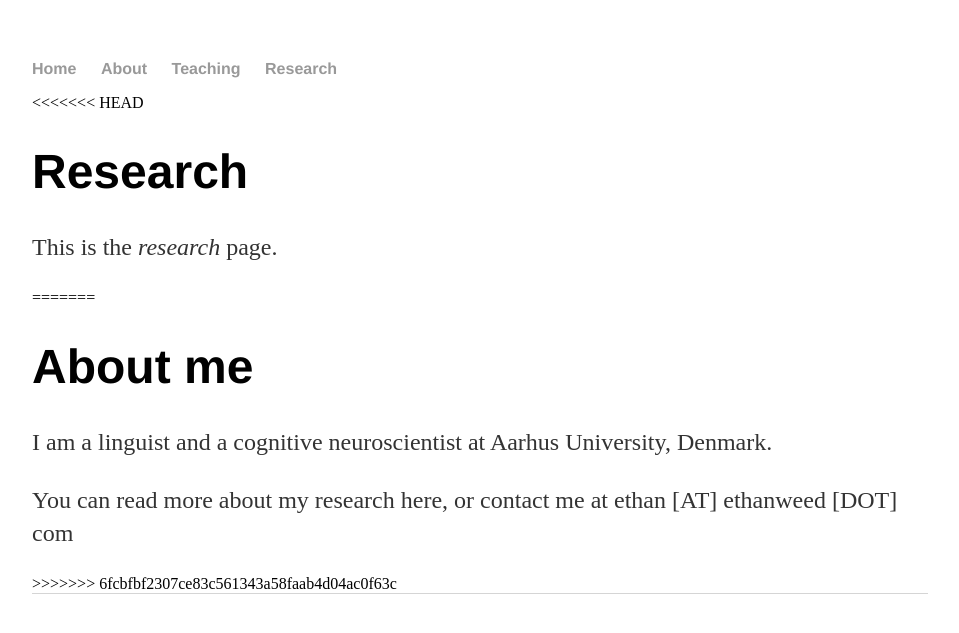
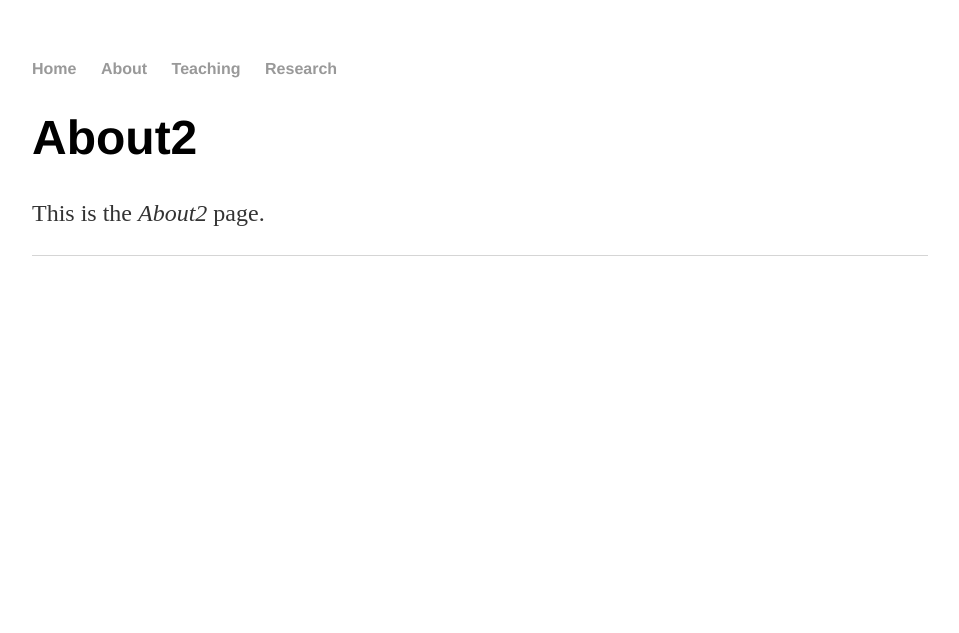
Before and after one commit to ethanweed/ethanweed.github.io, a Jekyll site: the page built from about/index.html, in a window 1280 px wide. Shown: the top 633 px of the page, without its empty margins (160-1119 px from the left). Built offline with Jekyll 4.4.1, drawn with Linux system fonts in a browser that asks for light colours.

Commit message:
reverted again

```diff
--- a/about/index.html
+++ b/about/index.html
@@ -1,15 +1,8 @@
 ---
 layout: default
-title: Research
+title: About2
 ---
 <div class="blurb">
-<<<<<<< HEAD
-	<h1>Research</h1>
-	<p>This is the <em> research </em> page. </p>
-=======
-  <h1>About me</h1>
-  <p>I am a linguist and a cognitive neuroscientist at Aarhus University, Denmark. </p>
-
-  <p>You can read more about my research here, or contact me at ethan [AT] ethanweed [DOT] com</p>
->>>>>>> 6fcbfbf2307ce83c561343a58faab4d04ac0f63c
+	<h1>About2</h1>
+	<p>This is the <em> About2 </em> page. </p>
 </div><!-- /.blurb -->
```
